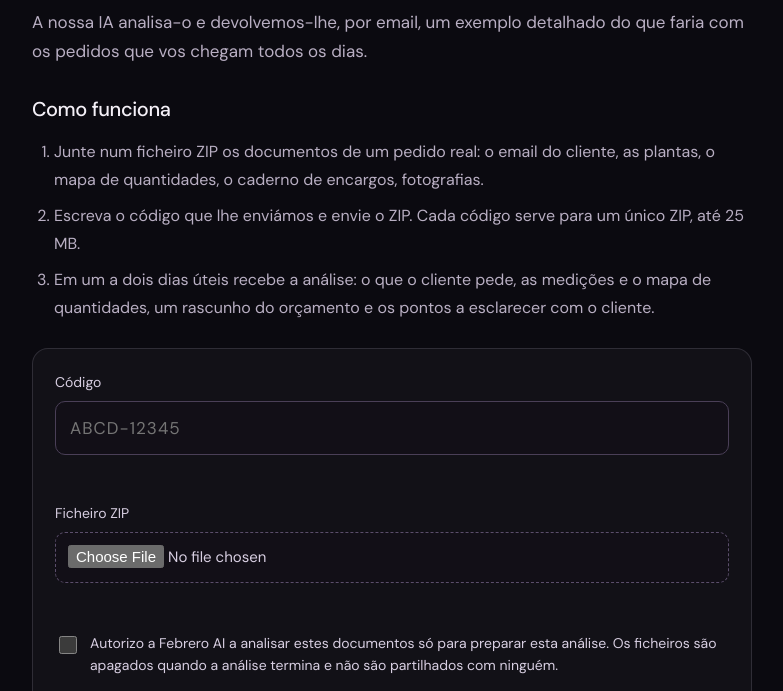
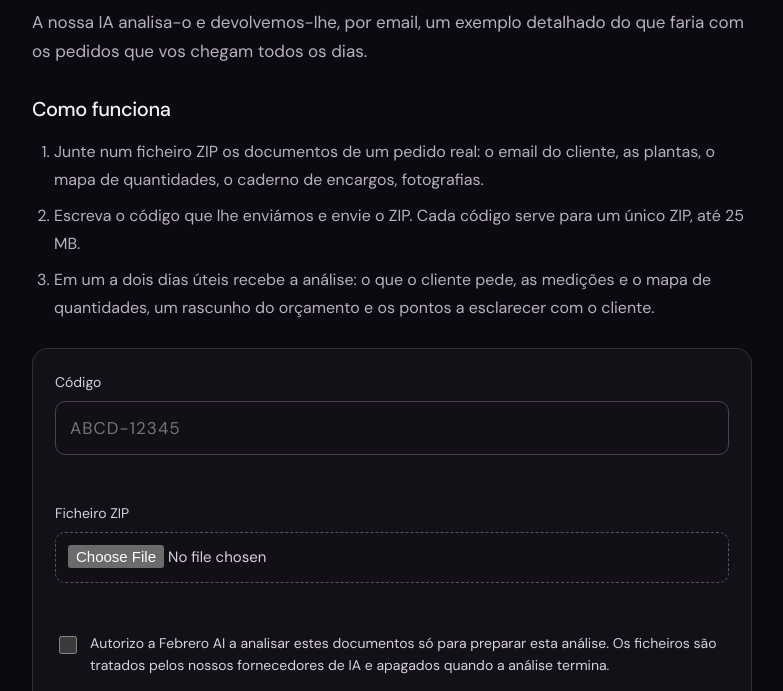
Before and after one commit to Febrero/febrero-advisory, a plain HTML site: page analise/index.html in a window 1280 px wide. Shown: the part 261-952 px from the top of the page, without its empty margins (248-1031 px from the left). Drawn offline with Linux system fonts and the light colour scheme.

Commit message:
febreroai.com/analise: os ficheiros são tratados pelos nossos fornecedores de IA (era «não são partilhados com ninguém»)
Co-Authored-By: Claude Opus 5.5 <noreply@anthropic.com>

```diff
--- a/analise/index.html
+++ b/analise/index.html
@@ -58,7 +58,7 @@
 
     <div class="consent">
       <input type="checkbox" id="aceito">
-      <label for="aceito" style="margin:0">Autorizo a Febrero AI a analisar estes documentos só para preparar esta análise. Os ficheiros são apagados quando a análise termina e não são partilhados com ninguém.</label>
+      <label for="aceito" style="margin:0">Autorizo a Febrero AI a analisar estes documentos só para preparar esta análise. Os ficheiros são tratados pelos nossos fornecedores de IA e apagados quando a análise termina.</label>
     </div>
 
     <button type="submit" id="enviar">Enviar o ZIP</button>
```
